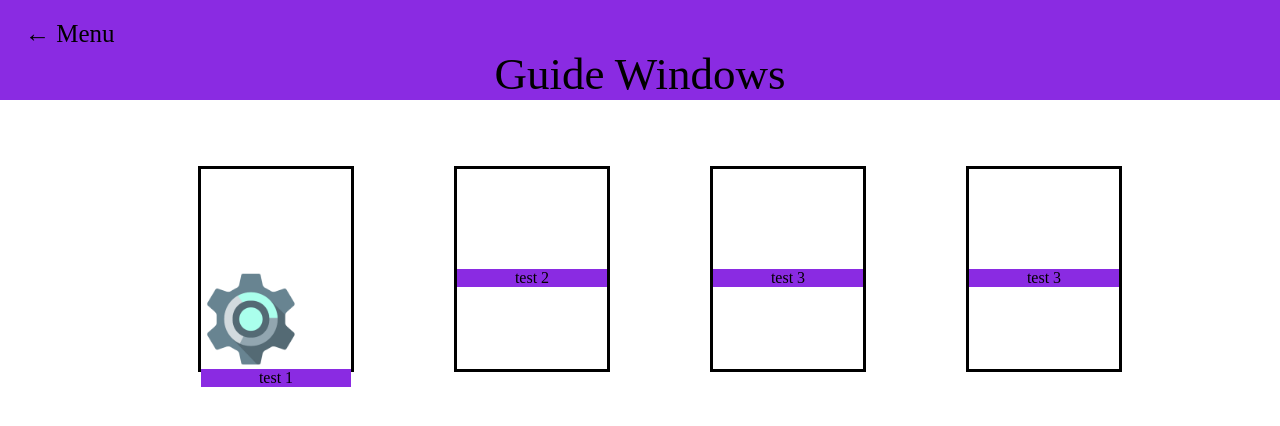
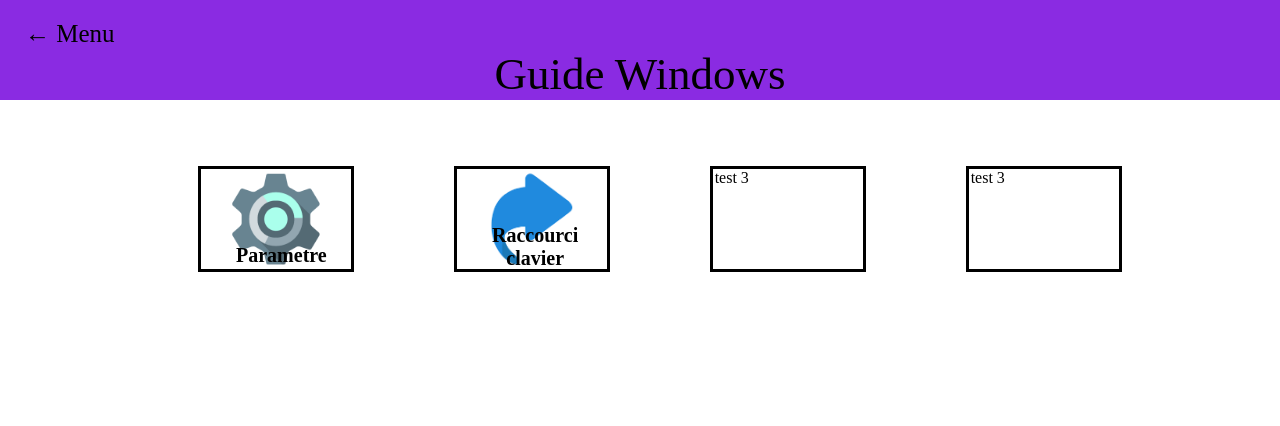
Before and after one commit to smocklife/Site-tuto, a plain HTML site: page doc/windows/windows.html in a window 1280 px wide. Drawn offline with Linux system fonts and the light colour scheme.

Commit message:
page windows
Mise en place des premier boutons

```diff
--- a/doc/windows/windows.css
+++ b/doc/windows/windows.css
@@ -53,7 +53,6 @@ font-size: 25px;
 }
 
 .nav ul li{
-    padding-top:100px;
     margin: 50px;
     max-height:100px;
     width: 150px;
@@ -64,13 +63,42 @@ font-size: 25px;
     display: block;
     text-decoration:none;
     color: black;
-    background-color: blueviolet;
-    width:100%;
+    width:25%;
+}
 
+#index{
+    position: absolute;
+    z-index: 10;
+    margin-top: 75px;
+    margin-left: 10px;
+    font-weight: bold;
+    font-size: 20px;
+}
+
+#index-2{
+    position: absolute;
+    z-index: 10;
+    margin-top: 55px;
+    margin-left: 10px;
+    font-weight: bold;
+    font-size: 20px;
+}
+
+.nav a :hover #index{
+    color:red;
+    margin-top: 35px;
+    margin-left: -5px;
+    font-size: 25px;
+}
+
+.nav a :hover #index-2{
+    color:red;
+    margin-top: 30px;
+    margin-left: -5px;
+    font-size: 25px;
 }
 
 .nav img{
-    display: flex;
     position: relative;
     width: 100px;
 }
--- a/doc/windows/windows.html
+++ b/doc/windows/windows.html
@@ -17,8 +17,8 @@
 
       <div class="nav">
         <ul>
-          <li><img src="Icone/Icone-set.png"/><a href="#">test 1</a></li>
-          <li><a href="#">test 2</a></li>
+          <a href="#" ><li><span id="index">Parametre</span><img src="Icone/Icone-set.png"/> </li></a>
+          <a href="#"><li><span id ="index-2">Raccourci </br> clavier</span><img src ="Icone/Raccourci.png"/></li></a>
           <li><a href="#">test 3</a></li>
           <li><a href="#">test 3</a></li>
         </ul>
```
Also changed, not shown: doc/windows/Icone/Raccourci.png (added).
